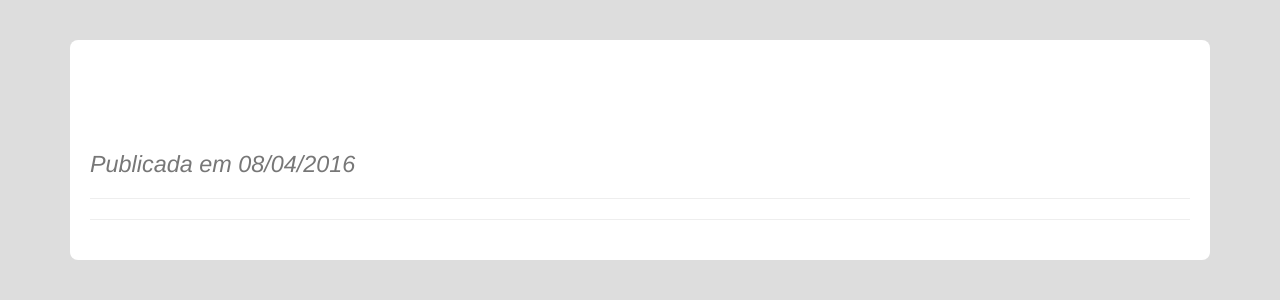
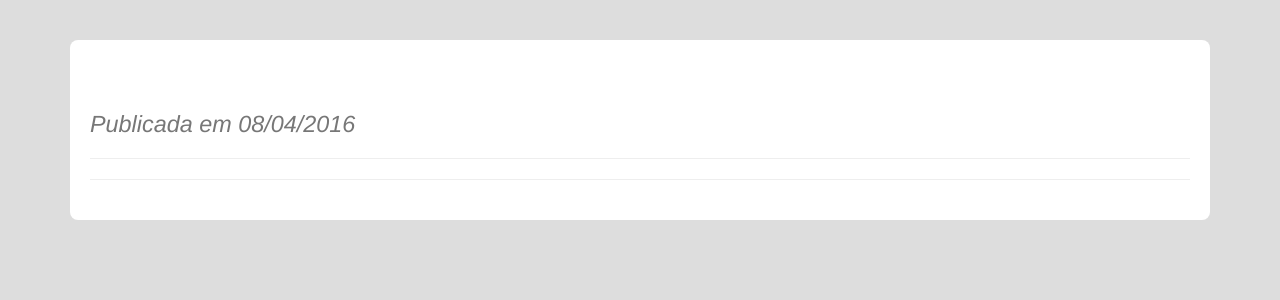
Before and after one commit to glauberportella/newseditor, a PHP site: template api/views/share.html.twig in a window 1280 px wide. Shown: the top 300 px of the page. Run offline with PHP 8.4, Linux system fonts and the light colour scheme; the template is opened without the code that fills it, so the values that code supplies are empty; some libraries are stand-ins or nearby versions.

Commit message:
adjust news viewer css

```diff
--- a/api/views/share.html.twig
+++ b/api/views/share.html.twig
@@ -26,7 +26,7 @@
     <!-- Bootstrap CSS -->
     <link rel="stylesheet" href="https://maxcdn.bootstrapcdn.com/bootstrap/3.3.6/css/bootstrap.min.css" integrity="sha384-1q8mTJOASx8j1Au+a5WDVnPi2lkFfwwEAa8hDDdjZlpLegxhjVME1fgjWPGmkzs7" crossorigin="anonymous">
 
-    <link href="http://{{config.DOMAIN}}/api/views/froala/css/froala_style.min.css" rel="stylesheet" type="text/css" />
+    <link href="/api/views/froala/css/froala_style.min.css" rel="stylesheet" type="text/css" />
 
     <!-- HTML5 Shim and Respond.js IE8 support of HTML5 elements and media queries -->
     <!-- WARNING: Respond.js doesn't work if you view the page via file:// -->
@@ -47,6 +47,12 @@
       -moz-border-radius: 8px;
       -o-border-radius: 8px;
       border-radius: 8px;
+    }
+    .page-header {
+        margin-top: 0;
+    }
+    .page-header h1 {
+      margin-top: 0;
     }
     </style>
   </head>
```
